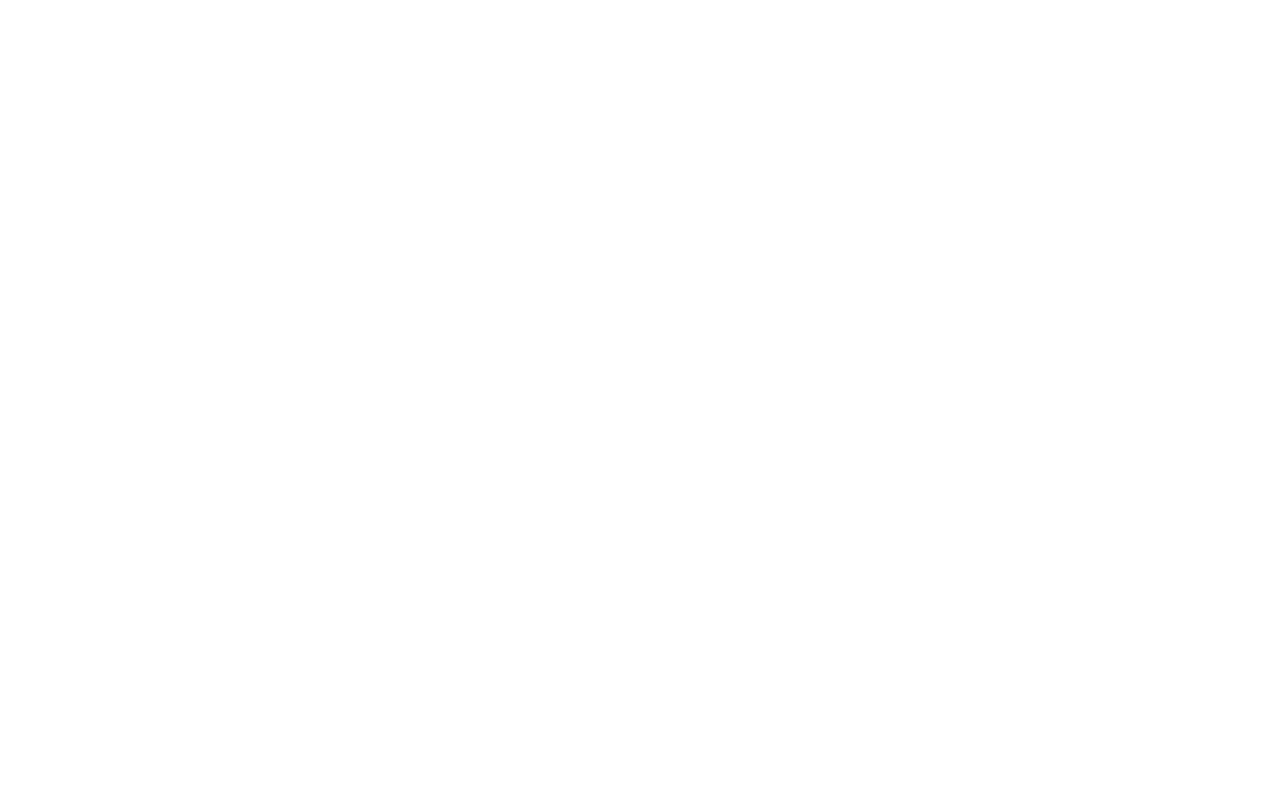
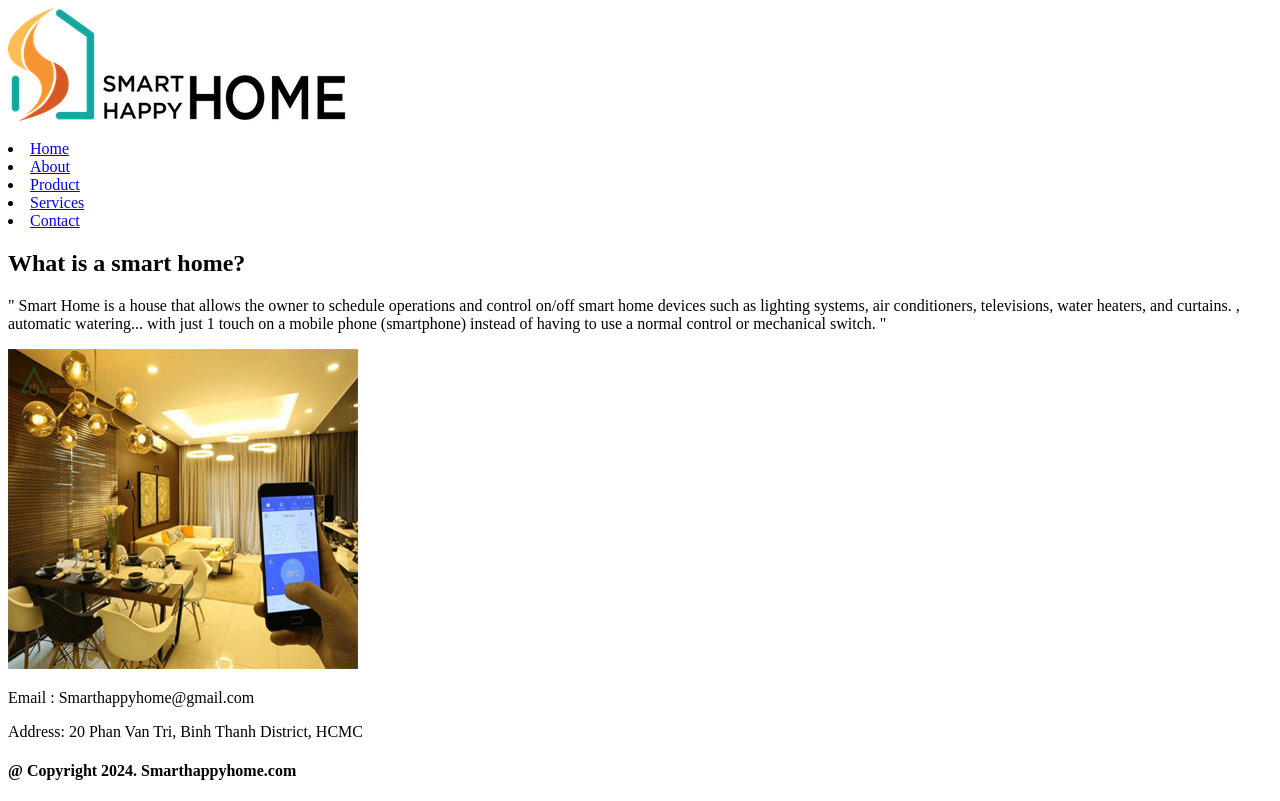
Before and after one commit to TomOutfit/BT4-WED, a plain HTML site: page index.html in a window 1280 px wide. Drawn offline with Linux system fonts and the light colour scheme.

Commit message:
Thêm một số đoạn văn, menu, footer

```diff
--- a/index.html
+++ b/index.html
@@ -6,6 +6,47 @@
     <title>Bài tập 4</title>
 </head>
 <body>
-
+    <div class="images1">
+    <img src="Images/Logosmart.png" alt="Logosmart">
+    </div>
+    <div class="Menu">
+    </div>
+    <uv>
+        <li>
+            <a href="#">Home</a>
+        </li>
+        <li>
+            <a href="#">About</a>
+        </li>
+        <li>
+            <a href="#">Product</a>
+        </li>
+        <li>
+            <a href="#">Services</a>
+        </li>
+        <li>
+            <a href="#">Contact</a>
+        </li>
+    </uv>
+    </div>
+    <div>
+    <div class="Content2">
+        <h2>What is a smart home?</h2>
+    </div>
+    <div></div>
+    <p>
+        " Smart Home is a house that allows the owner to schedule operations and control on/off smart home devices such as lighting systems, air conditioners, televisions, water heaters, and curtains. , automatic watering... with just 1 touch on a mobile phone (smartphone) instead of having to use a normal control or mechanical switch. "
+    </p>
+    <div>
+    </div>
+    <img src="Images/chieusang.png" alt="Smarthome Intro">
+        </div>
+    </div>
+    <div>
+        <p>Email : Smarthappyhome@gmail.com</p>
+        <p>Address: 20 Phan Van Tri, Binh Thanh District, HCMC</p>
+        <h4>@ Copyright 2024. Smarthappyhome.com</h4>
+    </div>
+    <div>
 </body>
 </html>
```
Also changed, not shown: Images/Logosmart.png (added), Images/anninhthongminh.jpg (added), Images/chieusang.png (added), Images/imgintro.jpg (added), Images/tuvan.jpg (added).
